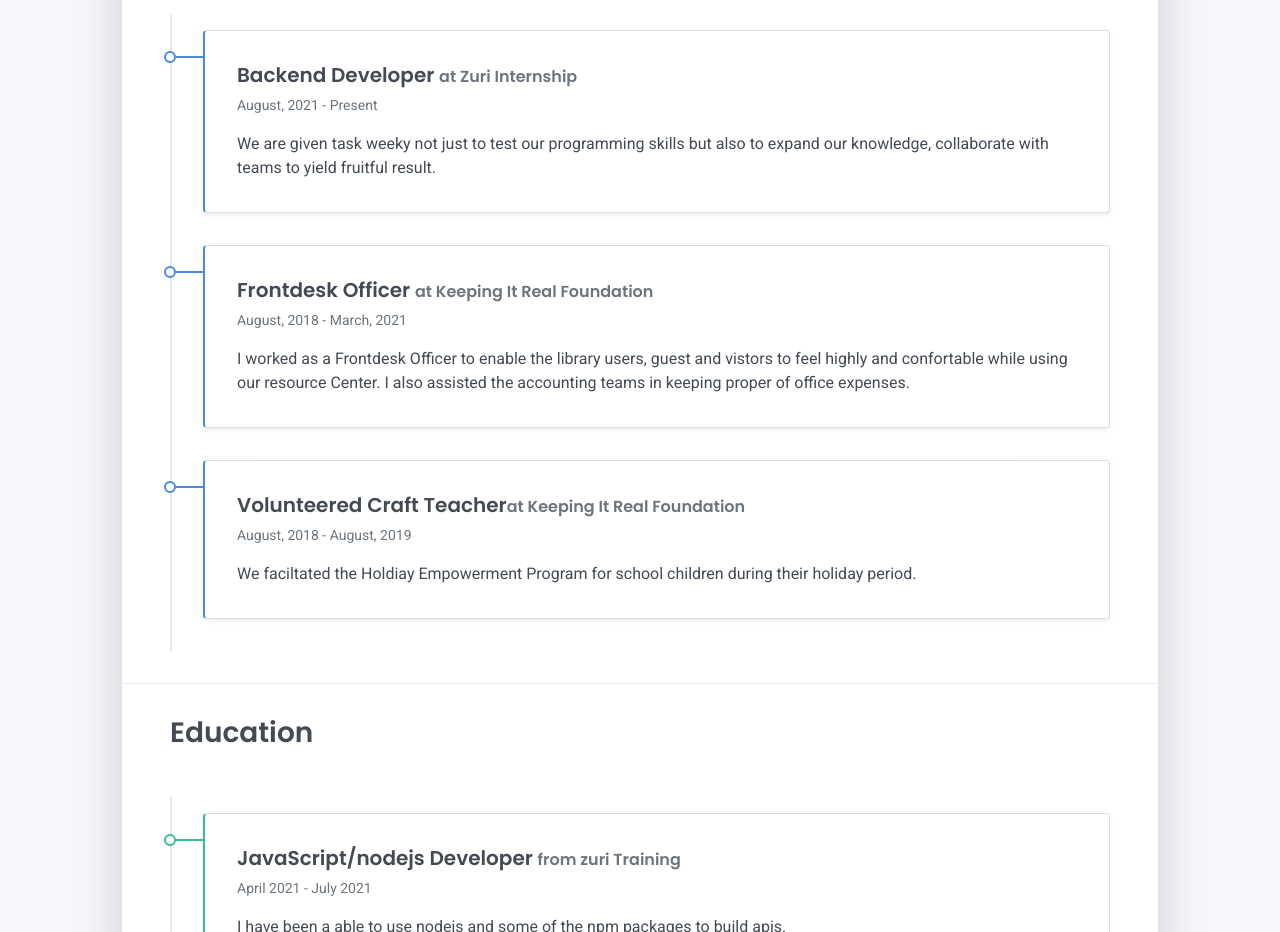
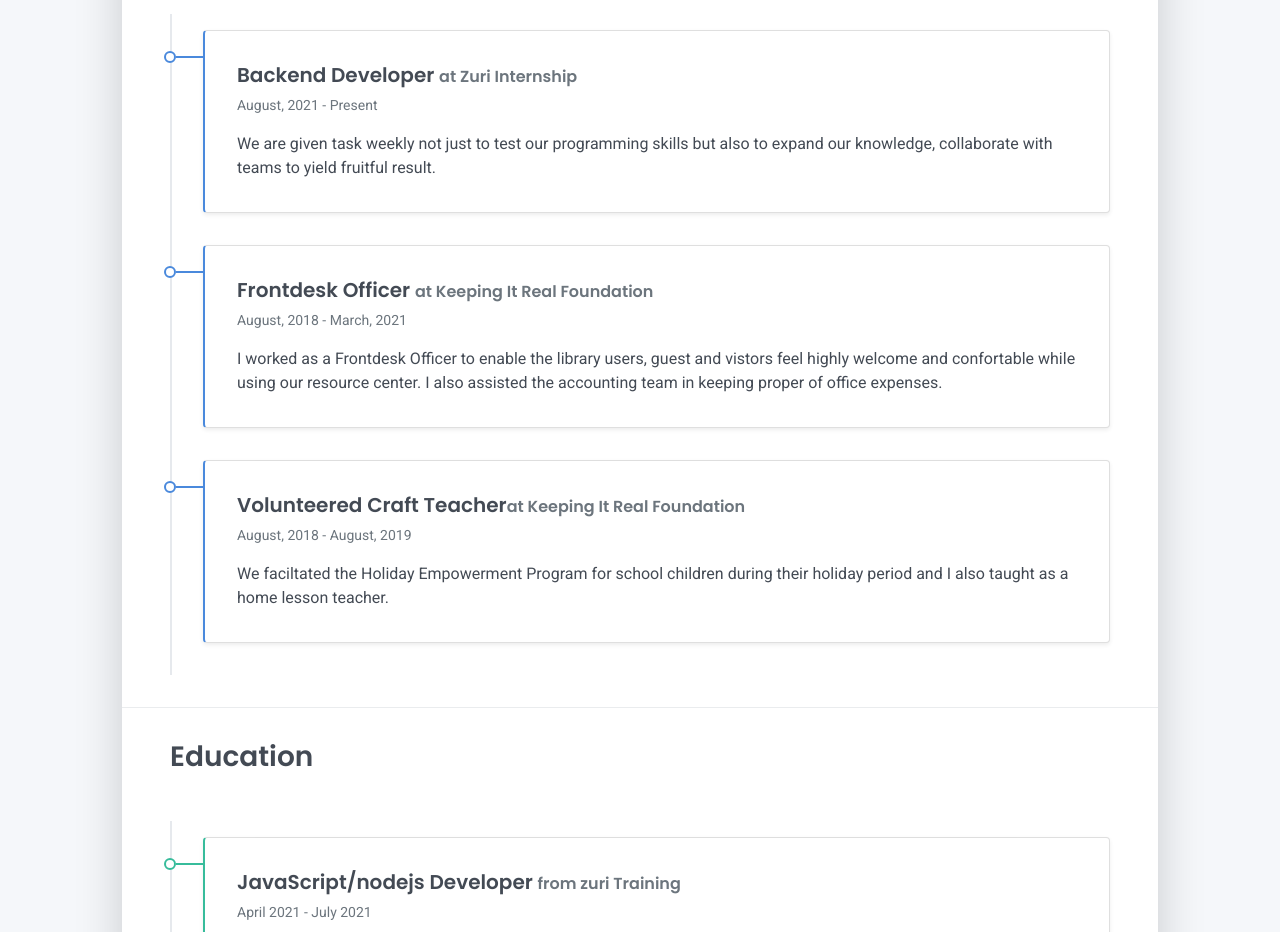
Before and after one commit to Amarachi9/Backend-Resume, a website: page public/index.html in a window 1280 px wide. Shown: the part 1040-1972 px from the top of the page. Drawn offline with Linux system fonts and the light colour scheme.

Commit message:
Updated index.html

```diff
--- a/public/index.html
+++ b/public/index.html
@@ -130,22 +130,22 @@
         <div class="card-body">
           <div class="h5 mb-1">Backend Developer <span class="text-muted h6">at Zuri Internship</span></div>
           <div class="text-muted text-small mb-2">August, 2021 - Present</div>
-          <div>We are given task weeky not just to test our programming skills but also to expand our knowledge, collaborate with teams to yield fruitful result.</div>
+          <div>We are given task weekly not just to test our programming skills but also to expand our knowledge, collaborate with teams to yield fruitful result.</div>
         </div>
       </div>
       <div class="timeline-card timeline-card-primary card shadow-sm">
         <div class="card-body">
           <div class="h5 mb-1">Frontdesk Officer <span class="text-muted h6">at Keeping It Real Foundation</span></div>
           <div class="text-muted text-small mb-2">August, 2018 - March, 2021</div>
-          <div>I worked as a Frontdesk Officer to enable the library users, guest and vistors to feel highly and confortable while
-            using our resource Center. I also assisted the accounting teams in keeping proper of office expenses. </div>
+          <div>I worked as a Frontdesk Officer to enable the library users, guest and vistors feel highly welcome and confortable while
+            using our resource center. I also assisted the accounting team in keeping proper of office expenses. </div>
         </div>
       </div>
       <div class="timeline-card timeline-card-primary card shadow-sm">
         <div class="card-body">
           <div class="h5 mb-1">Volunteered Craft Teacher<span class="text-muted h6">at Keeping It Real Foundation</span></div>
           <div class="text-muted text-small mb-2">August, 2018 - August, 2019</div>
-          <div>We faciltated the Holdiay Empowerment Program for school children during their holiday period.</div>
+          <div>We faciltated the Holiday Empowerment Program for school children during their holiday period and I also taught as a home lesson teacher.</div>
         </div>
       </div>
     </div>
```
